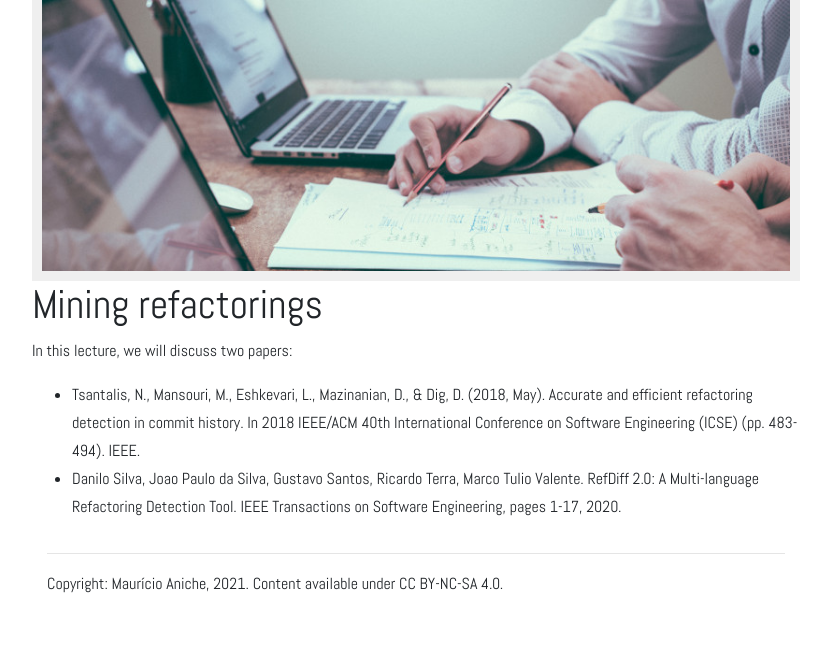
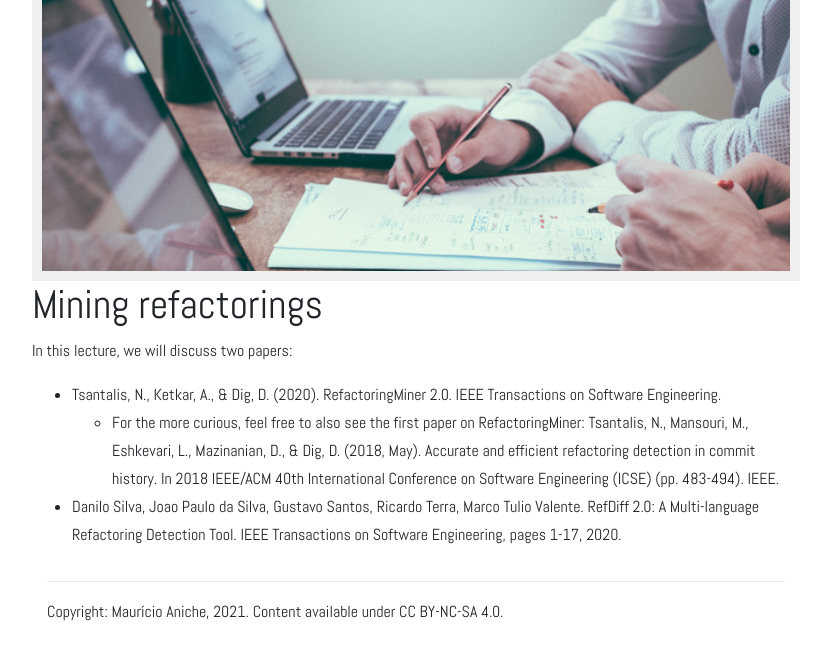
Before and after one commit to SERG-Delft/cs4300, a Jekyll site: the page built from 2021/mining-refactorings.md, in a window 1280 px wide. Shown: the top 660 px of the page, without its empty margins (224-1055 px from the left). Built offline with Jekyll 4.4.1, drawn with Linux system fonts in a browser that asks for light colours.

Commit message:
niko's more recent paper

```diff
--- a/2021/mining-refactorings.md
+++ b/2021/mining-refactorings.md
@@ -5,5 +5,6 @@ title: Mining refactorings
 
 In this lecture, we will discuss two papers:
 
-* Tsantalis, N., Mansouri, M., Eshkevari, L., Mazinanian, D., & Dig, D. (2018, May). Accurate and efficient refactoring detection in commit history. In 2018 IEEE/ACM 40th International Conference on Software Engineering (ICSE) (pp. 483-494). IEEE.
+* Tsantalis, N., Ketkar, A., & Dig, D. (2020). RefactoringMiner 2.0. IEEE Transactions on Software Engineering.
+	* For the more curious, feel free to also see the first paper on RefactoringMiner: Tsantalis, N., Mansouri, M., Eshkevari, L., Mazinanian, D., & Dig, D. (2018, May). Accurate and efficient refactoring detection in commit history. In 2018 IEEE/ACM 40th International Conference on Software Engineering (ICSE) (pp. 483-494). IEEE.
 * Danilo Silva, Joao Paulo da Silva, Gustavo Santos, Ricardo Terra, Marco Tulio Valente. RefDiff 2.0: A Multi-language Refactoring Detection Tool. IEEE Transactions on Software Engineering, pages 1-17, 2020.
```
